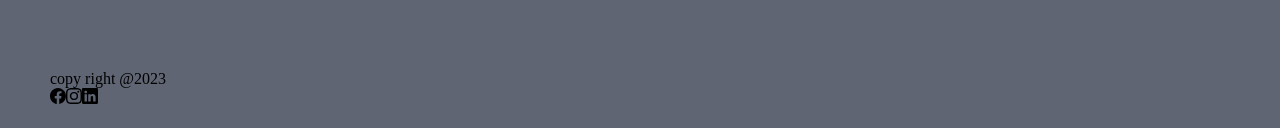
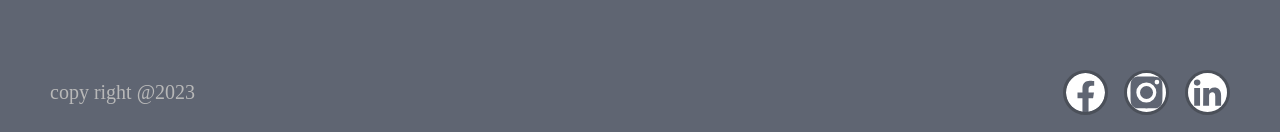
Before and after one commit to kooroosh1363/REACT_ECommers_Product_Lists, a React (Create React App) app: page / in a window 1280 px wide. Shown: the part 1311-1443 px from the top of the page. Built offline with nearby package versions, Linux system fonts and the light colour scheme.

Commit message:
add css footer codes

```diff
--- /dev/null
+++ b/src/component/footer/Footer.css
@@ -0,0 +1,47 @@
+:root{
+    --font: 'Roboto';
+    --font_cursive: 'Satisfy';
+    --round: 'Varela Round';
+    --hover: rgb(109, 255, 4);
+    --back:hsla(222, 37%, 51%, 1);
+    --back_light:hsla(222, 9%, 41%, 1);
+    --txt:hsla(0, 0%, 72%, 1);
+    --txt1: rgb(254, 114, 0);
+    --txt3:hsla(360, 0%, 66%, 1);
+    --white:hsla(0, 100%, 100%, 1);
+    --gray : hsla(0, 0%, 19%, 0.37);
+    --black: hsla(360, 0%, 9%, 0.27);
+  }
+
+
+.footer{
+    display: flex;
+    justify-content: space-between;
+    align-items: center;
+    margin-top: auto !important;
+    color: var(--txt);
+    font-size: 20px !important;
+}
+
+
+.social{
+    display: flex;
+    align-items: center;
+}
+
+.icon{
+    width: 2.813rem;
+    height: 2.813rem;
+    border-radius:3.125rem;
+    border: 3px solid var(--black);
+    align-items: center;
+    margin-left: 1rem;
+    cursor: pointer;
+    color: var(--white);
+
+}
+
+.icon:hover{
+    transform: scale(1.2);
+    transition: 0.5s ease;
+}
--- a/src/component/footer/Footer.jsx
+++ b/src/component/footer/Footer.jsx
@@ -2,15 +2,16 @@ import React from 'react'
 import { BsFacebook } from "react-icons/bs";
 import { BsInstagram } from "react-icons/bs";
 import { BsLinkedin } from "react-icons/bs";
+import "./Footer.css";
 
 export default function Footer() {
   return (
     <div className="footer">
       <p>copy right @2023</p>
       <div className="social">
-        <BsFacebook/>
-        <BsInstagram/>
-        <BsLinkedin/>
+        <BsFacebook className='icon'/>
+        <BsInstagram className='icon'/>
+        <BsLinkedin className='icon'/>
       </div>
     </div>
   )
```
Also changed, not shown: src/component/footer/Footer.module.css (deleted).
